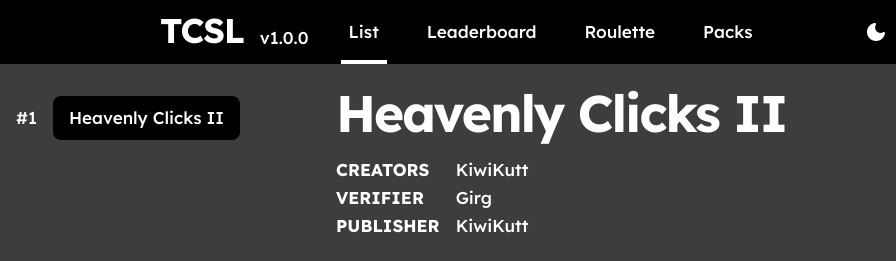
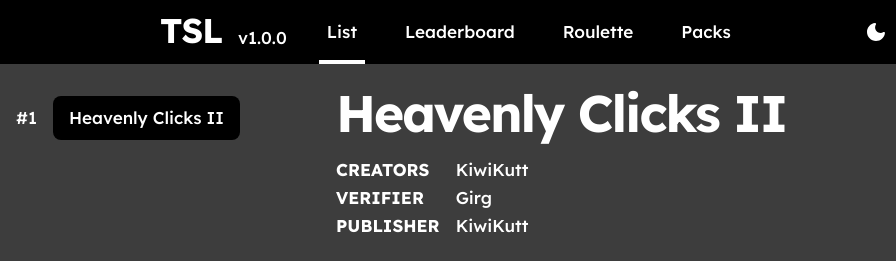
Before and after one commit to notchipzyt-png/scratch-list, a plain HTML site: page index.html in a window 1280 px wide. Shown: the top 261 px of the page, 0-896 px from the left. Drawn offline with nearby package versions, Linux system fonts and the light colour scheme.

Commit message:
Change title and logo abbreviation in index.html

```diff
--- a/index.html
+++ b/index.html
@@ -3,7 +3,7 @@
     <head>
         <meta charset="UTF-8" />
         <meta name="viewport" content="width=1024" />
-        <title>The Challenge Server List</title>
+        <title>The Scratch List</title>
 
         <!-- Replace your server icon by uploading an image file named "list_icon.png"-->
         <link rel="icon" href="/list_icon.png" />
@@ -38,7 +38,7 @@
     <body id="app">
         <header :class="{ dark: store.dark }">
             <div class="logo">
-                <h2>TCSL</h2>
+                <h2>TSL</h2>
                 <p>v1.0.0</p>
             </div>
             <nav class="nav">
```
